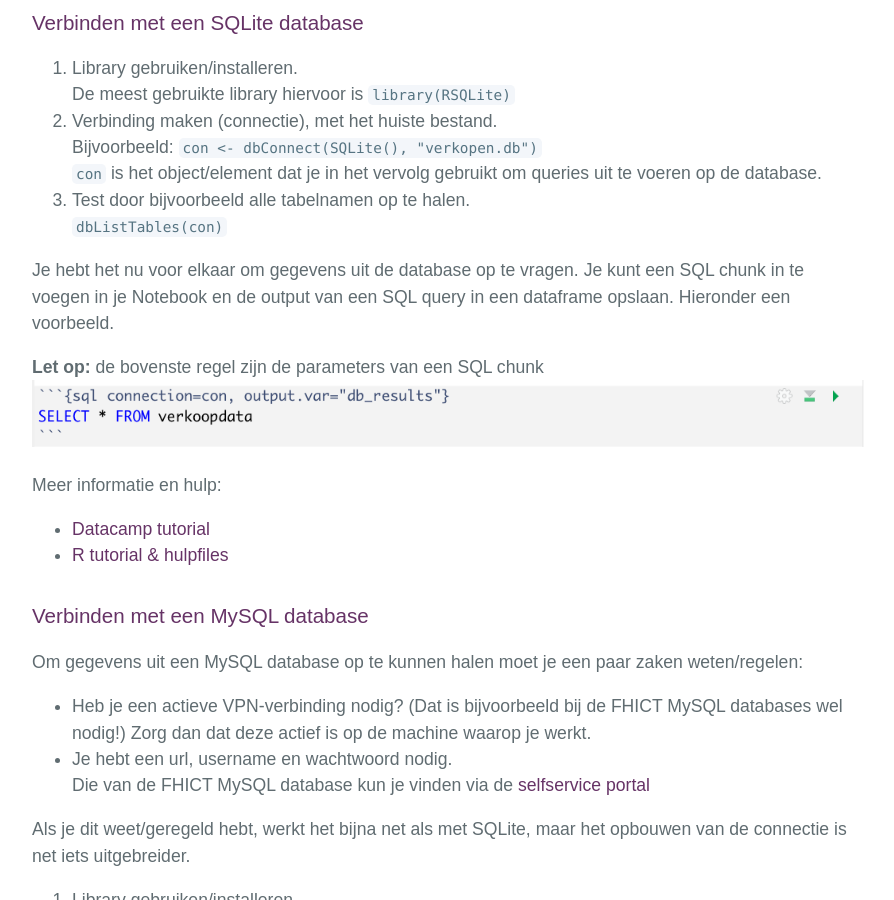
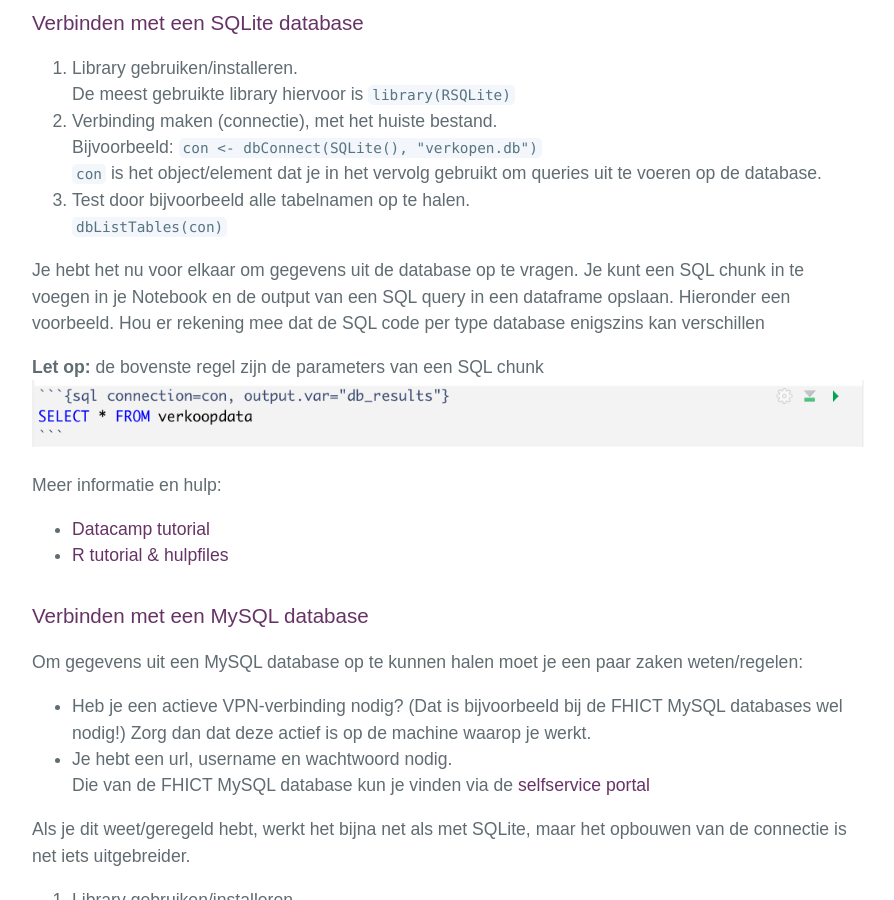
Before and after one commit to ksuilen/ksuilen.github.io, a Jekyll site: the page built from howto_import_datasets.md, in a window 1280 px wide and 900 px high, scrolled down 1903 px. Shown: the whole window, without its empty margins (192-1086 px from the left). Built offline with Jekyll 4.4.1, drawn with Linux system fonts in a browser that asks for light colours; our own code applies the rules of GitHub Pages for plain Markdown files; the repository's description, which GitHub fills in, is left out.

Commit message:
toelichting database types

```diff
--- a/howto_import_datasets.md
+++ b/howto_import_datasets.md
@@ -48,7 +48,7 @@ Databases komen in vele varianten en van vele leveranciers. Hier proberen we je
 3. Test door bijvoorbeeld alle tabelnamen op te halen.
     `dbListTables(con)`
 
-Je hebt het nu voor elkaar om gegevens uit de database op te vragen.   Je kunt een SQL chunk in te voegen in je Notebook en de output van een SQL query in een dataframe opslaan. Hieronder een voorbeeld.
+Je hebt het nu voor elkaar om gegevens uit de database op te vragen.   Je kunt een SQL chunk in te voegen in je Notebook en de output van een SQL query in een dataframe opslaan. Hieronder een voorbeeld. Hou er rekening mee dat de SQL code per type database enigszins kan verschillen
 
 **Let op:** de bovenste regel zijn de parameters van een SQL chunk
 ![sql voorbeeld](assets/img/db_example_1.png)
```
